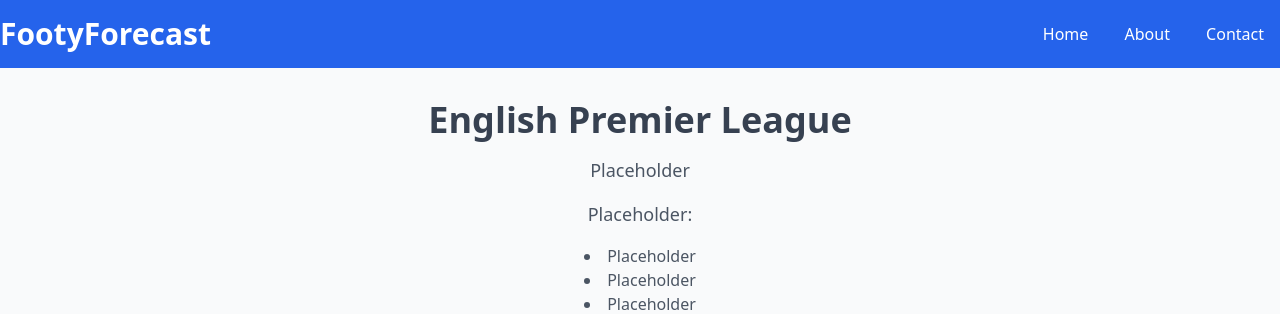
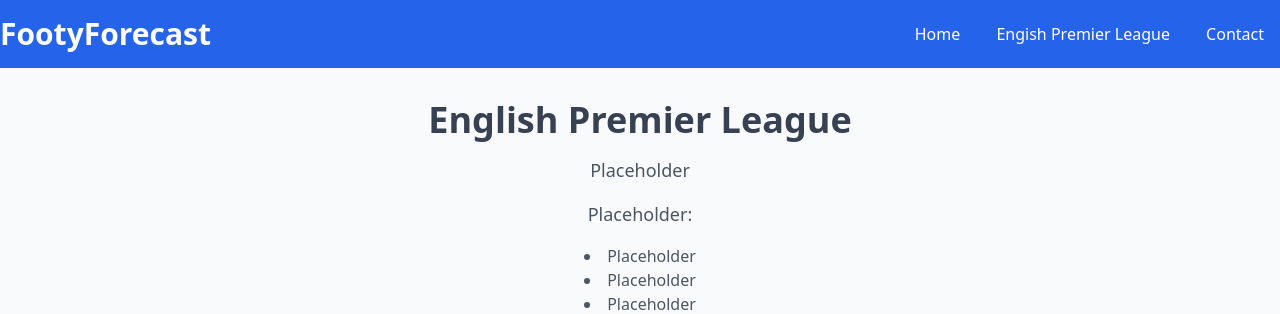
Before and after one commit to samork26/FootyBetz, a Django app: page /epl/ in a window 1280 px wide. Shown: the top 314 px of the page. Run offline with Django 5.2, Linux system fonts and the light colour scheme; some libraries are stand-ins or nearby versions.

Commit message:
fixed nav bar

```diff
--- a/app/templates/base.html
+++ b/app/templates/base.html
@@ -17,7 +17,7 @@
             </h1>
             <nav>
                 <a href="/" class="px-4 py-2 hover:bg-blue-500 rounded">Home</a>
-                <a href="/about/" class="px-4 py-2 hover:bg-blue-500 rounded">About</a>
+                <a href="/epl/" class="px-4 py-2 hover:bg-blue-500 rounded">Engish Premier League</a>
                 <a href="/contact/" class="px-4 py-2 hover:bg-blue-500 rounded">Contact</a>
             </nav>
         </div>
```
